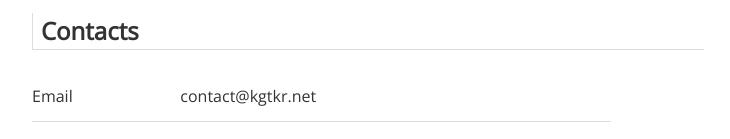
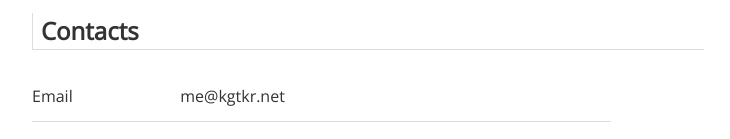
Before and after one commit to kgtkr/kgtkr.net, a Next.js app: page /about in a window 1280 px wide. Shown: the part 811-950 px from the top of the page, without its empty margins (272-1002 px from the left). Built offline with nearby package versions, Linux system fonts and the light colour scheme; a web font is replaced by a local one.

Commit message:
Update about.tsx

```diff
--- a/pages/about.tsx
+++ b/pages/about.tsx
@@ -70,7 +70,7 @@ const About: NextPage = () => {
         <tbody>
           <tr>
             <td>Email</td>
-            <td>contact@kgtkr.net</td>
+            <td>me@kgtkr.net</td>
           </tr>
           <tr>
             <td>Discord</td>
```
